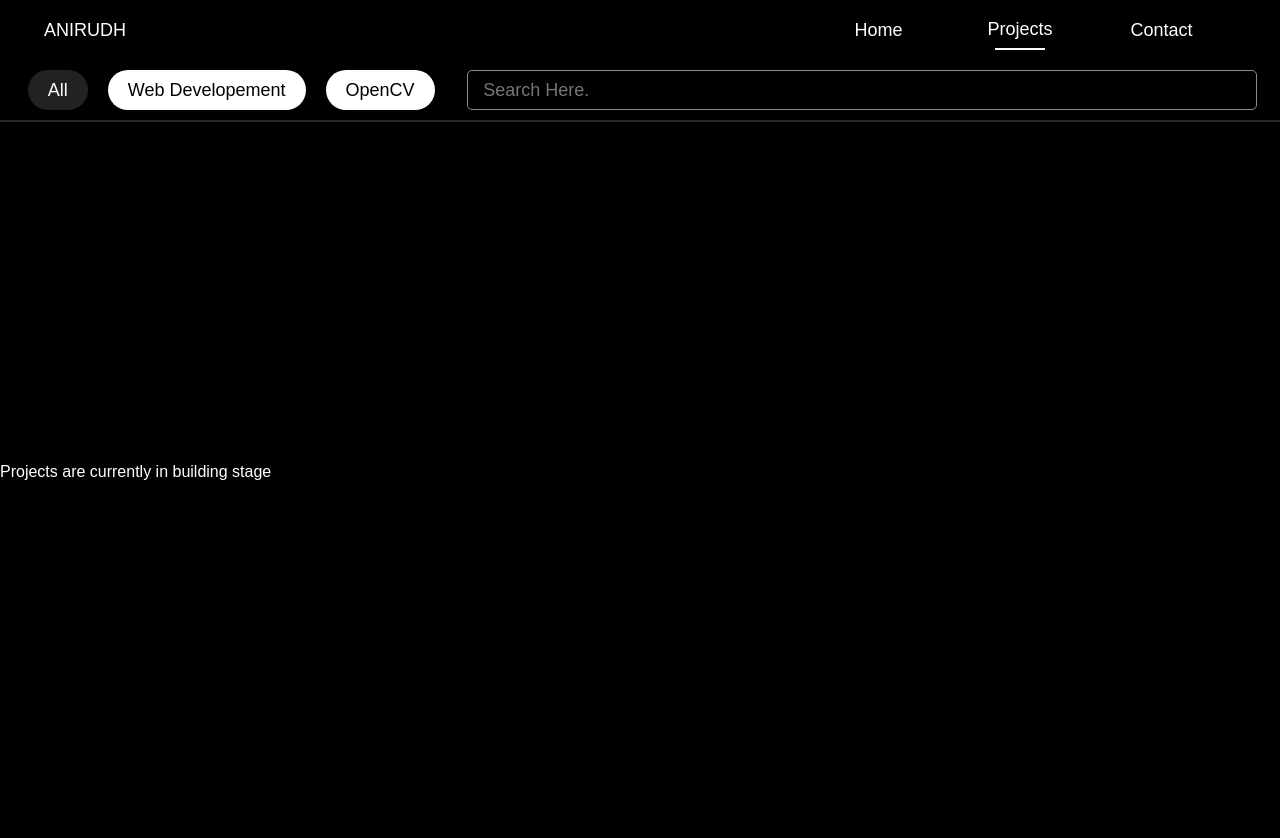
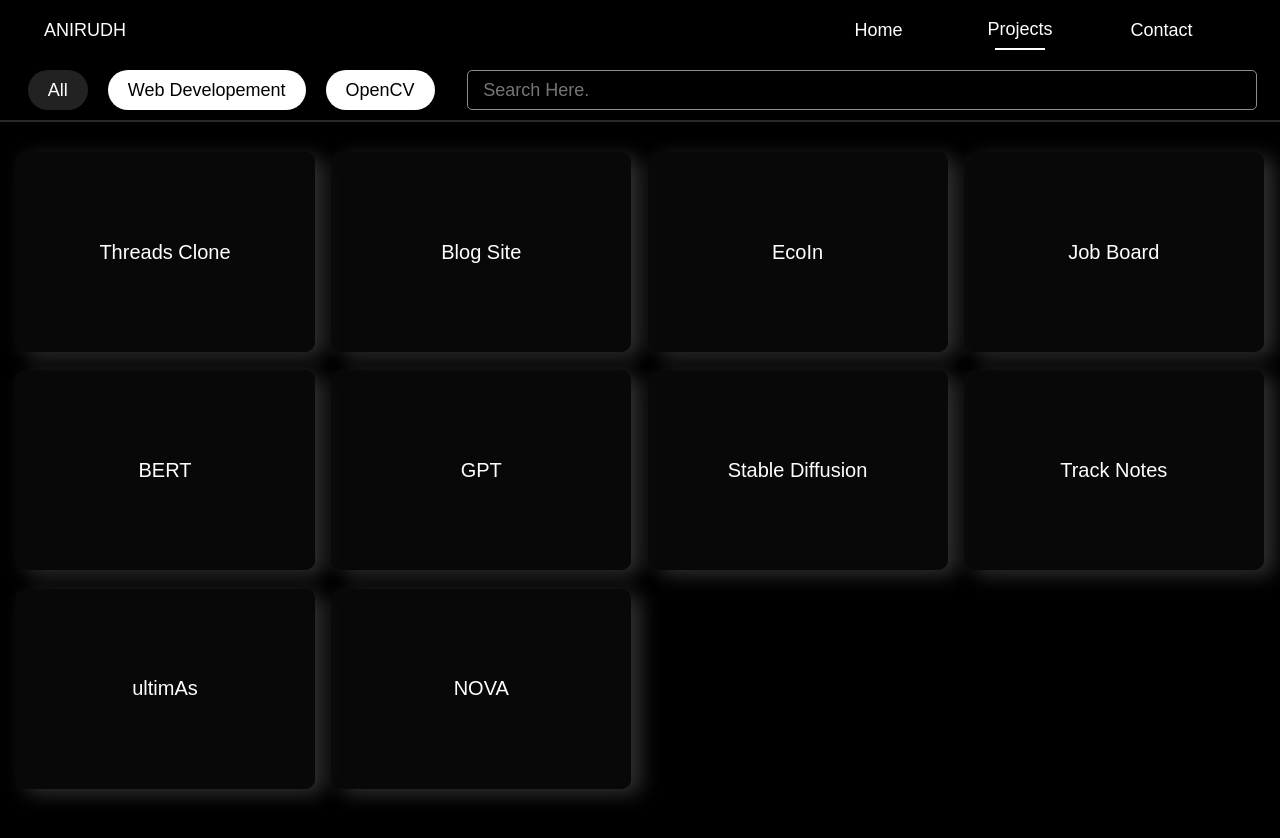
Before and after one commit to Anirudh3167/portfolio, a React (Create React App) app in the folder frontend/: page /projects in a window 1280 px wide. Shown: the top 838 px of the page. Built offline with nearby package versions, Linux system fonts and the light colour scheme.

Commit message:
Projects search is working

```diff
--- a/frontend/public/index.html
+++ b/frontend/public/index.html
@@ -7,7 +7,7 @@
     <meta name="theme-color" content="#000000" />
     <meta
       name="description"
-      content="Web site created using create-react-app"
+      content="Anirudh Mukkamala's portfolio website"
     />
     <link rel="apple-touch-icon" href="%PUBLIC_URL%/logo192.png" />
     <!--
@@ -24,7 +24,7 @@
       work correctly both with client-side routing and a non-root public URL.
       Learn how to configure a non-root public URL by running `npm run build`.
     -->
-    <title>React App</title>
+    <title>Anirudh Mukkamala</title>
   </head>
   <body>
     <noscript>You need to enable JavaScript to run this app.</noscript>
--- a/frontend/src/App.js
+++ b/frontend/src/App.js
@@ -3,9 +3,9 @@ import { BrowserRouter,Routes,Route } from 'react-router-dom';
 import './App.css';
 
 // Components
-import Home from './Home/Home';
-import Contact from './Contact/Contact';
-import Projects from './Projects/Projects';
+import Home from './Pages/Home/Home';
+import Contact from './Pages/Contact/Contact';
+import Projects from './Pages/Projects/Projects';
 
 function App() {
   return (
--- a/frontend/src/Contact/Contact.jsx
+++ b/frontend/src/Pages/Contact/Contact.jsx
@@ -1,8 +1,8 @@
 import React, { useState } from 'react'
-import Navbar from '../Components/Navbar/Navbar'
+import Navbar from '../../Components/Navbar/Navbar'
 
 import './Contact.css'
-import LoadingContainer from '../lib/ui/LoadingContainer';
+import LoadingContainer from '../../lib/ui/LoadingContainer';
 
 function Contact() {
   const [name,setName] = useState("");
--- a/frontend/src/Home/Home.jsx
+++ b/frontend/src/Pages/Home/Home.jsx
@@ -6,10 +6,10 @@ import { Link } from 'react-router-dom';
 import './Home.css'
 
 // Component Imports
-import Navbar from '../Components/Navbar/Navbar'
+import Navbar from '../../Components/Navbar/Navbar'
 
 // Constants
-import { Texts, skills, projects, frameworks } from '../lib/constants';
+import { Texts, skills, homePageProjects, frameworks } from '../../lib/constants';
 
 function Home() {
   const [loading,setLoading] = useState(true);
@@ -69,7 +69,7 @@ function Home() {
           {/* The two circles in display */}
           <div className="HomeSectionBackground" style={{top:'20%', right:'5%', height: '300px', width: '400px'}}></div>
           <div className="HomeSectionBackground" style={{top:'30%', right:'20%', height: '400px', width: '350px'}}></div>
-          <div className="HomeMainSlide">
+          <div className="HomeMainSlide" style={{background:'rgba(170,170,170,0.35)'}}>
             <div className="HomeSectionLeft">
               <div className="HomeSectionHead" style={{fontSize:'40px'}}> Hi there, </div>
               <div className="HomeSectionHead"> I am <div className='HomeSectionName'>Anirudh</div> </div>
@@ -97,7 +97,7 @@ function Home() {
             <div className="HomeProjectsSliderWrapper">
               <div className="HomeSectionHead" style={{fontSize:'40px', paddingLeft:'10px'}}> Projects </div>
               <div className="HomeProjectsSlider">
-                {projects.map((project,idx) =>
+                {homePageProjects.map((project,idx) =>
                     <div className="HomeProjectsSliderItem" key={idx}> {project} </div>
                 )}
                 <div className="HomeProjectsSliderItem"> <Link to='./projects'> View More </Link> </div>
--- a/frontend/src/Projects/Projects.css
+++ b/frontend/src/Pages/Projects/Projects.css
@@ -58,11 +58,14 @@
     background-color: white;
     border-radius: 20px;
     margin: 10px;
+    cursor: pointer;
+    transition: 0.5s;
 }
 
 .ActiveProjectTag {
     color: white;
     background-color: #222;
+    transition: 0.5s;
 }
 
 .ProjectsSearchContainer {
@@ -95,10 +98,28 @@
 }
 
 .ProjectsContainer {
-    display: flex;
-    align-items: center;
-    justify-content: flex-start;
+    display: grid;
+    grid-template-columns: repeat(auto-fit, minmax(300px, 1fr));
+    grid-gap: 15px;
 
     width: 100%;
     min-height: calc(100vh - 100px);
+
+    padding: 30px 15px;
 }
+
+.ProjectItem {
+    display: flex;
+    align-items: center;
+    justify-content: center;
+
+    width: 300px;
+    height: 200px;
+
+    color: white;
+    font-size: 20px;
+    font-family: sans-serif;
+    border-radius: 10px;
+    background-color: rgba(10,10,10,0.8);
+    box-shadow: 10px 5px 20px rgba(60,60,60,0.8);
+}
--- /dev/null
+++ b/frontend/src/Pages/Projects/Projects.jsx
@@ -0,0 +1,55 @@
+import React, { useState } from 'react'
+import './Projects.css'
+
+import Navbar from '../../Components/Navbar/Navbar'
+import LoadingContainer from '../../lib/ui/LoadingContainer';
+
+import { projects } from '../../lib/constants'
+import { Link } from 'react-router-dom';
+
+function Projects() {
+  const [selectionOption, setSelectionOption] = useState('All');
+  const selectionOptions = ['All', 'Web Developement', 'OpenCV'];
+
+  const [projectsInDisplay, setProjectsInDisplay] = useState(projects);
+  const [search, setSearch] = useState('');
+  const handleSearch = (event) => {
+    let val = event.target.value??'';
+    if (val === '') setProjectsInDisplay(projects);
+    else setProjectsInDisplay(projects.filter((project) =>
+      project.toLowerCase().includes(val.toLowerCase())));
+    setSearch(val);
+  }
+  return (
+    <div className='ProjectsMainWrapper'>
+        <LoadingContainer name="Projects" />
+        <Navbar />
+        <div className="ProjectsMainContainer">
+            <div className="ProjectsTopNavbar">
+              {/* Project Tags */}
+              <div className="ProjectsTagsContainer">
+                {selectionOptions.map((option) => (
+                  <div className={`ProjectsTagItem ${selectionOption === option ? 'ActiveProjectTag' : ''}`}
+                  key={option} onClick={() => setSelectionOption(option)}>
+                    {option}
+                  </div>
+                ))}
+              </div>
+              <div className="ProjectsSearchContainer">
+                <input type="text" className='InputBox' placeholder='Search Here.' onChange={(e)=>{handleSearch(e)}} value={search} />
+              </div>
+            </div>
+            <div className="ProjectsContainer" style={projects ? {} : {justifyContent:"center",fontSize:"24px",fontWeight:"700"}}>
+              {projectsInDisplay.map((project) => (
+                <Link to={`/projects`} className="ProjectItem" key={project}>
+                  {project}
+                </Link>
+              ))}
+            </div>
+        </div>
+
+    </div>
+  )
+}
+
+export default Projects
--- a/frontend/src/Projects/Projects.jsx
+++ /dev/null
@@ -1,38 +0,0 @@
-// import React, { useState } from 'react'
-
-import './Projects.css'
-
-import Navbar from '../Components/Navbar/Navbar'
-import LoadingContainer from '../lib/ui/LoadingContainer';
-
-function Projects() {
-  // const [projects,setProjects] = useState();
-  const projects = [];
-  return (
-    <div className='ProjectsMainWrapper'>
-        <LoadingContainer name="Projects" />
-        <Navbar />
-        <div className="ProjectsMainContainer">
-            <div className="ProjectsTopNavbar">
-              <div className="ProjectsTagsContainer">
-                <div className="ProjectsTagItem ActiveProjectTag"> All </div>
-                <div className="ProjectsTagItem"> Web Developement </div>
-                <div className="ProjectsTagItem"> OpenCV </div>
-              </div>
-              <div className="ProjectsSearchContainer">
-                <input type="text" className='InputBox' placeholder='Search Here.' />
-              </div>
-            </div>
-            <div className="ProjectsContainer" style={projects ? {} : {justifyContent:"center",fontSize:"24px",fontWeight:"700"}}>
-              {
-                projects?.length > 0 ? "You have some projects here."
-                : "Projects are currently in building stage"
-              }
-            </div>
-        </div>
-
-    </div>
-  )
-}
-
-export default Projects
--- a/frontend/src/lib/constants.js
+++ b/frontend/src/lib/constants.js
@@ -33,6 +33,10 @@ export const Texts = [
     {name:"FastAPI",icon:<SiFastapi size={64} />},
     {name:"NextJS",icon:<RiNextjsLine size={64} />},
   ]
- export const projects = [
+ export const homePageProjects = [
     'Threads Clone', 'Blog Site', 'EcoIn',
   ]
+
+  export const projects = [
+    'Threads Clone', 'Blog Site', 'EcoIn', 'Job Board', 'BERT', 'GPT', 'Stable Diffusion', 'Track Notes', 'ultimAs', 'NOVA',
+  ]
```
Also changed, not shown: frontend/src/Pages/Contact/Contact.css (renamed from frontend/src/Contact/Contact.css), frontend/src/Pages/Home/Home.css (renamed from frontend/src/Home/Home.css), 1 other file (tests, documents, lock files or other folders).
